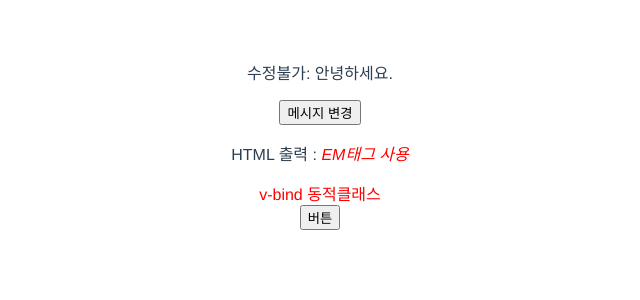
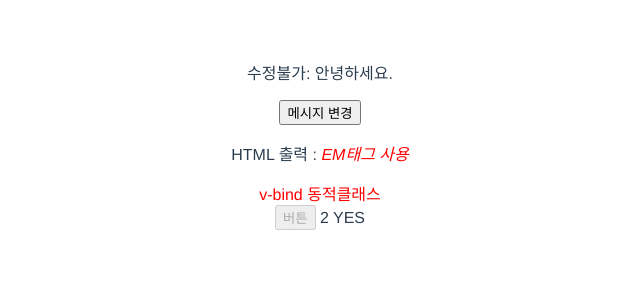
Before and after one commit to ces518/NewVueStudy, a Vue app: page /#/template in a window 1280 px wide. Shown: the top 300 px of the page, without its empty margins (320-960 px from the left). Built offline with nearby package versions, Linux system fonts and the light colour scheme.

Commit message:
javascript 표현식

```diff
--- a/src/components/template.vue
+++ b/src/components/template.vue
@@ -5,6 +5,8 @@
     <p>HTML 출력 : <span v-html="realHTML"></span></p>
     <div v-bind:class="dynamicClass" v-on:click="changeClass">v-bind 동적클래스</div>
     <button v-bind:disabled="isDisabled">버튼</button>
+    {{ 1 + 1 }}
+    {{ isDisabled ? 'YES' : 'NO' }}
   </div>
 </template>
 
@@ -16,7 +18,7 @@ export default {
       message: '안녕하세요.',
       realHTML: '<em style="color: red;">EM태그 사용</em>',
       dynamicClass: 'bear',
-      isDisabled: undefined
+      isDisabled: true
     }
   },
   methods: {
```
Also changed, not shown: 1 other file (tests, documents, lock files or other folders).
